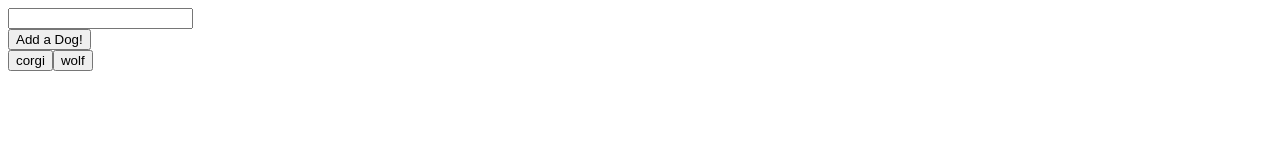
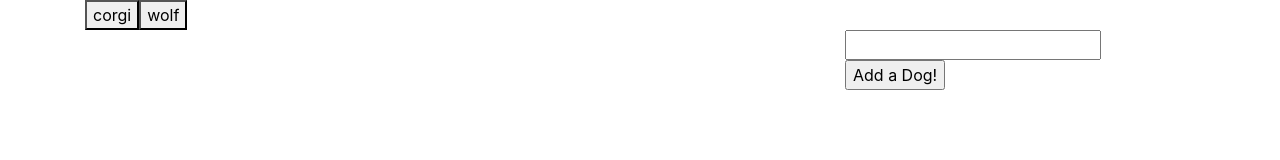
Before and after one commit to tpvinyard/GifTastic, a plain HTML site: page index.html in a window 1280 px wide. Drawn offline with nearby package versions, Linux system fonts and the light colour scheme.

Commit message:
adding html containers to hold gif images

```diff
--- a/index.html
+++ b/index.html
@@ -4,16 +4,34 @@
 <head>
   <meta charset="utf-8">
   <title>GifTastic</title>
+  <link rel="stylesheet" href="https://stackpath.bootstrapcdn.com/bootstrap/4.3.1/css/bootstrap.min.css" integrity="sha384-ggOyR0iXCbMQv3Xipma34MD+dH/1fQ784/j6cY/iJTQUOhcWr7x9JvoRxT2MZw1T" crossorigin="anonymous">
+  <link rel="stylesheet" type="text/css" href="assets/css/style.css">
+  <script src="https://maxcdn.bootstrapcdn.com/bootstrap/4.0.0/js/bootstrap.min.js" integrity="sha384-JZR6Spejh4U02d8jOt6vLEHfe/JQGiRRSQQxSfFWpi1MquVdAyjUar5+76PVCmYl" crossorigin="anonymous"></script>
+
 </head>
 
 <body>
-    <form id="dog-form">
-        <input type="text" id="dog-input"><br>
-        <input id="add-dog" type="submit" value="Add a Dog!">
-    </form>
-  <div id="buttons"></div>
-  <div id="images">
-  </div>
+    <div class="container">
+        <div class="row">
+            <div class="col-md-12">
+                <div id="buttons"></div>
+            </div>
+        </div>
+    </div>
+    <div class="container">
+        <div class="row">
+            <div class="col-sm-12 col-md-8">
+                <div id="images"></div>
+            </div>
+            <div class="col-sm-12 col-md-4">
+                <form id="dog-form">
+                    <input type="text" id="dog-input"><br>
+                    <input id="add-dog" type="submit" value="Add a Dog!">
+                </form>
+            </div>
+        </div>
+    </div>
+
 
   <script src="https://cdnjs.cloudflare.com/ajax/libs/jquery/3.2.1/jquery.min.js"></script>
   <script src="assets/javascript/app.js"></script>
```
